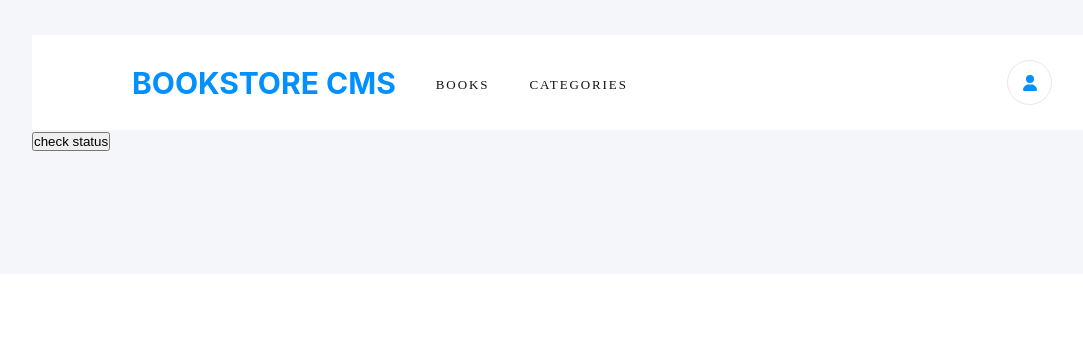
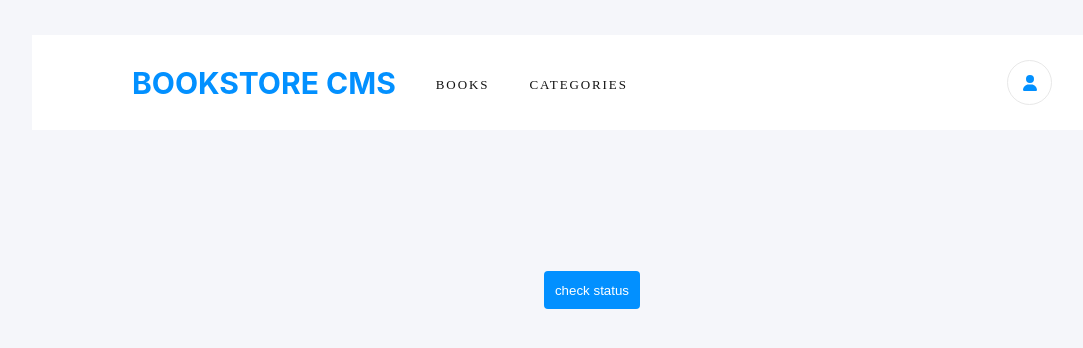
Before and after one commit to zdnahom/bookstore, a React (Create React App) app: page /categories in a window 1280 px wide. Shown: the part 114-462 px from the top of the page, without its empty margins (68-1151 px from the left). Built offline with nearby package versions, Linux system fonts and the light colour scheme.

Commit message:
Add styling to Categories component

```diff
--- a/src/components/Categories.js
+++ b/src/components/Categories.js
@@ -6,7 +6,7 @@ const Categories = () => {
   const dispatch = useDispatch();
   return (
     <section className="categories">
-      <h2>{categories}</h2>
+      <h2 className="categories-text">{categories}</h2>
       <button type="button" className="check-status-button" onClick={() => dispatch(checkStatus())}>check status</button>
     </section>
   );
--- a/src/styles/App.css
+++ b/src/styles/App.css
@@ -3,13 +3,16 @@
   padding: 0;
   box-sizing: border-box;
 }
+
 .App {
   background-color: #f5f6fa;
   padding: 9.313rem 3.75rem 7.688rem 6.25rem;
 }
+
 .header {
   height: 5.938rem;
 }
+
 .nav {
   background-color: white;
   height: 100%;
@@ -18,12 +21,14 @@
   align-items: center;
   padding: 0 6.25rem;
 }
+
 .navbar {
   display: flex;
   list-style: none;
   gap: 2.5rem;
   align-items: center;
 }
+
 .logo {
   text-decoration: none;
   font-size: 1.875rem;
@@ -33,6 +38,7 @@
   line-height: normal;
   color: #0290ff;
 }
+
 .nav-link {
   text-decoration: none;
   font-family: Montserrat;
@@ -44,6 +50,7 @@
   letter-spacing: 1.9px;
   color: #121212;
 }
+
 .oval {
   width: 2.813rem;
   height: 2.813rem;
@@ -53,19 +60,22 @@
   align-items: center;
   justify-content: center;
 }
+
 .profile {
   color: #0290ff;
 }
+
 .booklist-container {
   box-shadow: 0 0 60px 0 rgba(0, 0, 0, 0.05);
   padding: 2.313rem 6.25rem;
 }
 
-.booklist{
+.booklist {
   display: flex;
   flex-direction: column;
-  gap:0.938rem;
+  gap: 0.938rem;
 }
+
 .book-card {
   background-color: white;
   height: 10.625rem;
@@ -73,17 +83,20 @@
   padding: 1.7rem 1.688rem;
   justify-content: space-between;
 }
+
 .book-content {
   display: flex;
   flex-direction: column;
   gap: 1.313rem;
   flex: 1;
 }
+
 .book-info {
   display: flex;
   flex-direction: column;
   gap: 0.25rem;
 }
+
 .book-category {
   opacity: 0.5;
   font-family: Montserrat;
@@ -95,6 +108,7 @@
   letter-spacing: normal;
   color: #121212;
 }
+
 .book-title {
   font-family: RobotoSlab;
   font-size: 1.375rem;
@@ -105,6 +119,7 @@
   letter-spacing: -0.2px;
   color: #121212;
 }
+
 .book-author {
   font-family: RobotoSlab;
   font-size: 0.875rem;
@@ -115,10 +130,12 @@
   letter-spacing: normal;
   color: #4386bf;
 }
+
 .button-container {
   display: flex;
   gap: 1.063rem;
 }
+
 .interact-btn {
   background-color: inherit;
   border: none;
@@ -132,6 +149,7 @@
   color: #4386bf;
   cursor: pointer;
 }
+
 .vertical-line {
   width: 0.125rem;
   border: solid 1px #e8e8e8;
@@ -148,6 +166,7 @@
   align-items: center;
   gap: 1.313rem;
 }
+
 .progress-bar {
   width: 4.25rem;
   height: 4.25rem;
@@ -157,10 +176,12 @@
   border-left-color: #e8e8e8;
   transform: rotate(45deg);
 }
+
 .progress-text {
   display: flex;
   flex-direction: column;
 }
+
 .progress-percent {
   font-family: Montserrat;
   font-size: 2rem;
@@ -171,6 +192,7 @@
   letter-spacing: normal;
   color: #121212;
 }
+
 .progress-status {
   opacity: 0.5;
   font-family: Montserrat;
@@ -182,18 +204,20 @@
   letter-spacing: normal;
   color: #121212;
 }
-.progress-line-divider{
+
+.progress-line-divider {
   width: 0.125rem;
   height: 4.375rem;
   border: solid 1px #e8e8e8;
-  margin:  1.125rem 3.688rem 0 4.938rem;
+  margin: 1.125rem 3.688rem 0 4.938rem;
 }
 
 .book-chapter {
   display: flex;
   flex-direction: column;
-  gap:0.438rem;
+  gap: 0.438rem;
 }
+
 .current-chapter-text {
   opacity: 0.5;
   font-family: RobotoSlab;
@@ -205,6 +229,7 @@
   letter-spacing: normal;
   color: #121212;
 }
+
 .chapter-text {
   font-family: RobotoSlab;
   font-size: 1rem;
@@ -215,6 +240,7 @@
   letter-spacing: -0.4px;
   color: #121212;
 }
+
 .update-progress {
   background-color: #0290ff;
   padding: 0.438rem 1.188rem 0.5rem 1.375rem;
@@ -233,14 +259,14 @@
   text-align: center;
 }
 
-.horizontal-divider{
-  width:100%;
+.horizontal-divider {
+  width: 100%;
   height: 0.125rem;
   border: solid 1px #e8e8e8;
   margin: 2.5rem 0;
 }
 
-.add-book-header{
+.add-book-header {
   font-family: Montserrat;
   font-size: 1.25rem;
   font-weight: bold;
@@ -251,21 +277,23 @@
   color: #888;
   margin-bottom: 1.188rem;
 }
-.add-book{
+
+.add-book {
   display: flex;
-  gap:2.125rem
+  gap: 2.125rem;
 }
-.book-title-input{
+
+.book-title-input {
   width: 50%;
   height: 2.8rem;
   padding: 0.813rem;
   border-radius: 4px;
   border: solid 1px #e8e8e8;
+}
 
-}
-.book-author-input{
+.book-author-input {
   width: 30%;
-  height:2.8rem;
+  height: 2.8rem;
   padding: 0.813rem;
   border-radius: 4px;
   border: solid 1px #e8e8e8;
@@ -277,12 +305,13 @@
   line-height: normal;
   letter-spacing: -0.15px;
 }
-.add-book-button{
-  width:20%;
+
+.add-book-button {
+  width: 20%;
   background-color: #0290ff;
   border: none;
   color: white;
-  padding:  0.801rem 1.188rem 0.886rem 1.375rem;
+  padding: 0.801rem 1.188rem 0.886rem 1.375rem;
   border-radius: 3px;
   font-family: RobotoSlab;
   font-size: 0.813rem;
@@ -293,3 +322,23 @@
   letter-spacing: 0.5px;
   text-align: center;
 }
+
+.categories {
+  height: 20rem;
+  display: flex;
+  flex-direction: column;
+  justify-content: center;
+  align-items: center;
+}
+
+.categories-text {
+  font-size: 3rem;
+}
+
+.check-status-button {
+  background-color: #0290ff;
+  padding: 0.7rem;
+  border-radius: 4px;
+  border: none;
+  color: white;
+}
```
